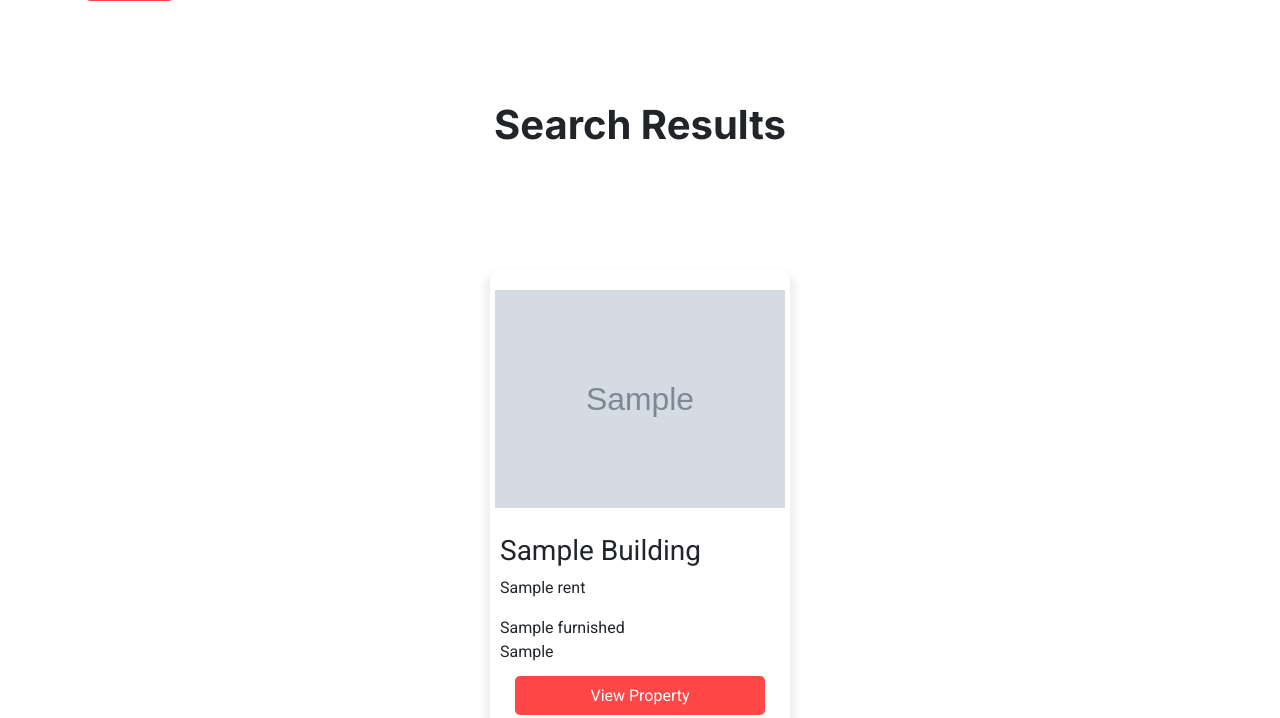
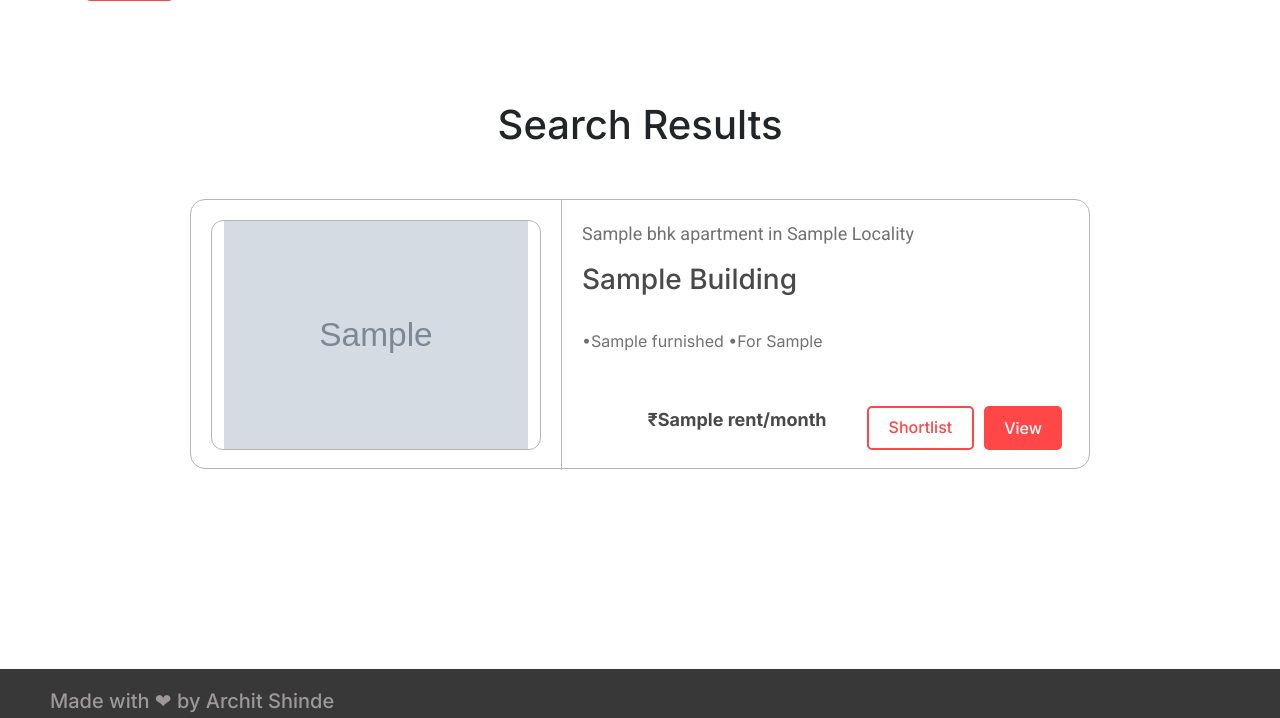
Before and after one commit to archits581/HomeSpace, a Django app: template HomeSpace/properties/templates/properties/search.html in a window 1280 px wide. Shown: the part 693-1411 px from the top of the page. Run offline with Django 3.2, Linux system fonts and the light colour scheme; tables that the repository leaves empty hold one stand-in row (values such as "Sample post"); the template is opened without the code that fills it: values that come from a table or form of the project are taken from there, most other values are stand-ins (such as "Sample title", 1, 10 or a date in 2020); grey boxes marked "Sample" are stand-in pictures; some libraries are stand-ins or nearby versions.

Commit message:
refactor: Change result card structure in search page

```diff
--- a/HomeSpace/properties/templates/properties/search.html
+++ b/HomeSpace/properties/templates/properties/search.html
@@ -11,8 +11,7 @@
 
     <!-- INTER FONT -->
     <link rel="preconnect" href="https://fonts.gstatic.com">
-    <link href="https://fonts.googleapis.com/css2?family=Inter:wght@700&display=swap" rel="stylesheet">
-
+    <link href="https://fonts.googleapis.com/css2?family=Inter:wght@200;400;500;700;900&display=swap" rel="stylesheet">
     <!-- ROBOTO FONT -->
     <link rel="preconnect" href="https://fonts.gstatic.com">
     <link href="https://fonts.googleapis.com/css2?family=Roboto:wght@300;400;900&display=swap" rel="stylesheet">
@@ -83,7 +82,7 @@
         <select name="locality" id="id_locality" class="form-control">
             <option value="">------------</option>
             {% for locality in localities %}
-            <option value="{{ locality.pk }}">{{ locality.name }}</option>
+            <option value="{{ locality.pk }}">{{ locality.name|title }}</option>
             {% endfor %}
         </select>
 
@@ -100,13 +99,59 @@
 
 {% if query_set %}
 
-  <div class="container results-container">
+<div class="container">
+  <div class="results-container">
     <div class="results-title">
         <h1>Search Results</h1>
     </div>
 
+    <div class="cards-container container">
+      {% for obj in query_set %}
+        <div class="result-card">
 
-    <div class="image-container container">
+          <!-- Div for image -->
+          <div class="image-container">
+            <img src="{{ obj.propertyimage_set.all.first.image.url }}" alt="{{ obj.pk }} image" class="result-image-contain">
+          </div>
+
+          <!-- Div for information -->
+          <div class="info-container">
+            <p class="property-short-info">{{ obj.bhk }} apartment in {{ obj.locality|title }}</p>
+            <h3 class="society-name">{{ obj.building|title }}</h3>
+            <br>
+            <p class="features">&#8226;{{ obj.furnished }}
+
+              {% if obj.play_area %}
+              &#8226;Children's play area
+              {% endif %}
+
+              {% if obj.lift %}
+              &#8226;Elevator
+              {% endif %}
+
+              {% if obj.gym %}
+              &#8226;Gym
+              {% endif %}
+
+              {% if obj.club_house %}
+              &#8226;Club House
+              {% endif %}
+
+              &#8226;For {{obj.tenant_type}}
+            </p>
+            <div class="info-button-container">
+              <p class="property-info-rent">&#8377;{{ obj.rent }}/month</p>
+              <a href="#" class="shortlist-property-btn">Shortlist</a>
+              <a href="#" class="view-property-btn">View</a>
+            </div>
+          </div>
+
+        </div>
+      {% endfor %}
+    </div>
+
+
+    <!-- <div class="image-container container">
       {% for obj in query_set %}
       <div class="result-card">
         <div class="result-image-container">
@@ -122,7 +167,7 @@
         </div>
       </div>
       {% endfor %}
-    </div>
+    </div> -->
 
     <!-- {% for obj in query_set %}
     {{ obj.propertyimage_set.all.first.image.url }}
@@ -133,7 +178,7 @@
 
 {% endif %}
 
-
+</div>
 
 
 
--- a/HomeSpace/static/css/search.css
+++ b/HomeSpace/static/css/search.css
@@ -66,68 +66,119 @@
 /* RESULTS SECTION */
 .results-container{
     margin-top: 100px;
+    text-align: center;
 }
 
 .results-title{
     font-family: 'Inter', sans-serif;
     font-weight: 900;
-    text-align: center;
 }
 
-.image-container{
-    margin-top: 100px;
-    display: flex;
-    flex-wrap: wrap;
-    justify-content: center;
-}
 
 
 /* RESULT CARD SECTION */
 .result-card{
-    width: 300px;
-    box-shadow: 0px 8px 6px 6px #F1F1F1;
-    border-radius: 10px;
-    font-family: 'Roboto', sans-serif;
-    font-weight: 400;
-    margin: 20px;
+    display: flex;
+    flex-wrap: wrap;
+    border: 1px solid #b8b6b0;
+    border-radius: 15px;
+    align-items: center;
+    height: 270px;
+    max-width: 900px;
+    margin-right: auto;
+    margin-left: auto;
+    margin-top: 50px;
+}
+
+.image-container{
+    padding-left: 20px;
+    padding-right: 20px;
 }
 
 .result-image-contain{
-    width: 100%;
-    height: 250px;
     object-fit: contain;
-    /* border: 1px solid black; */
+    width: 330px;
+    height: 230px;
+    border: 1px solid #b8b6b0;
+    border-radius: 12px;
 }
 
-.result-image-container{
-    margin-top: 20px;
-    width: 290px;
-    margin: 5px;
-    /* border: 0.5px solid #adadac; */
-    border-radius: 3px;
+.info-container{
+    padding: 20px;
+    width: 510px;
+    height: 270px;
+    text-align: left;
+    position: relative;
+    border-left: 1px solid #b8b6b0;
+
 }
 
-.result-content{
-    margin: 10px;
+.property-short-info{
+    color: #717171;
+    font-family: 'Roboto', sans-serif;
+    font-size: 18px;
 }
 
-.view-btn{
-    padding: 10px 75px;
-    text-decoration: none;
-    color: white;
-    background-color: #ff4747;
-    border-radius: 5px;
+.society-name{
+    font-family: 'Inter', sans-serif;
+    color: #49494a;
 }
 
-.view-button{
-    margin-top: 20px;
-    margin-bottom: 20px;
+.features{
+    font-family: 'Inter', sans-serif;
+    color: #717171;
+    font-weight: 400;
 }
 
-.view-button > a:hover{
+.info-button-container{
+    width: 500px;
+    position: absolute;
+    bottom: 20px;
+    padding: 0px 20px;
+    display: flex;
+    justify-content: flex-end;
+}
+
+.property-info-rent{
+    font-family: 'Inter', sans-serif;
+    font-size: 18px;
+    font-weight: 700;
+    color: #49494a;
+}
+
+.view-property-btn{
+    color: white;
+    padding: 10px 20px;
+    background-color: #ff4747;
+    text-decoration: none;
+    font-family: 'Inter', sans-serif;
+    font-weight: 500;
+    border-radius: 5px;
+    margin-left: 10px;
+}
+
+.view-property-btn:hover{
     text-decoration: none;
     color: white;
 }
+
+.shortlist-property-btn{
+    color: #ff4747;
+    padding: 7px 20px;
+    border: 2px solid #ff4747;
+    border-radius: 5px;
+    text-decoration: none;
+    font-family: 'Inter', sans-serif;
+    font-weight: 500;
+    margin-left: 40px;
+}
+
+.shortlist-property-btn:hover{
+    text-decoration: none;
+    color: #ff4747;
+    background: #fff0f0;
+}
+
 
 
 
```
